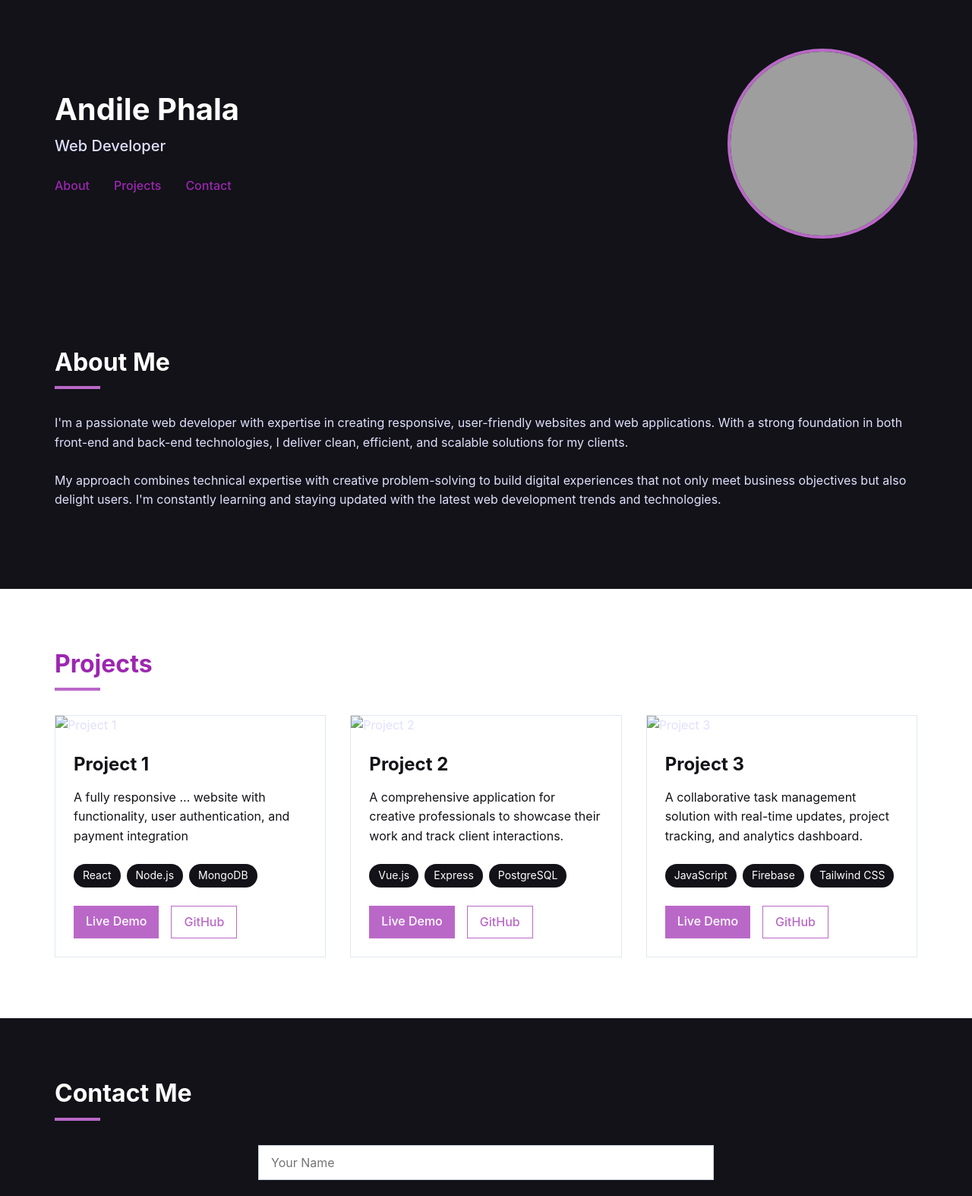
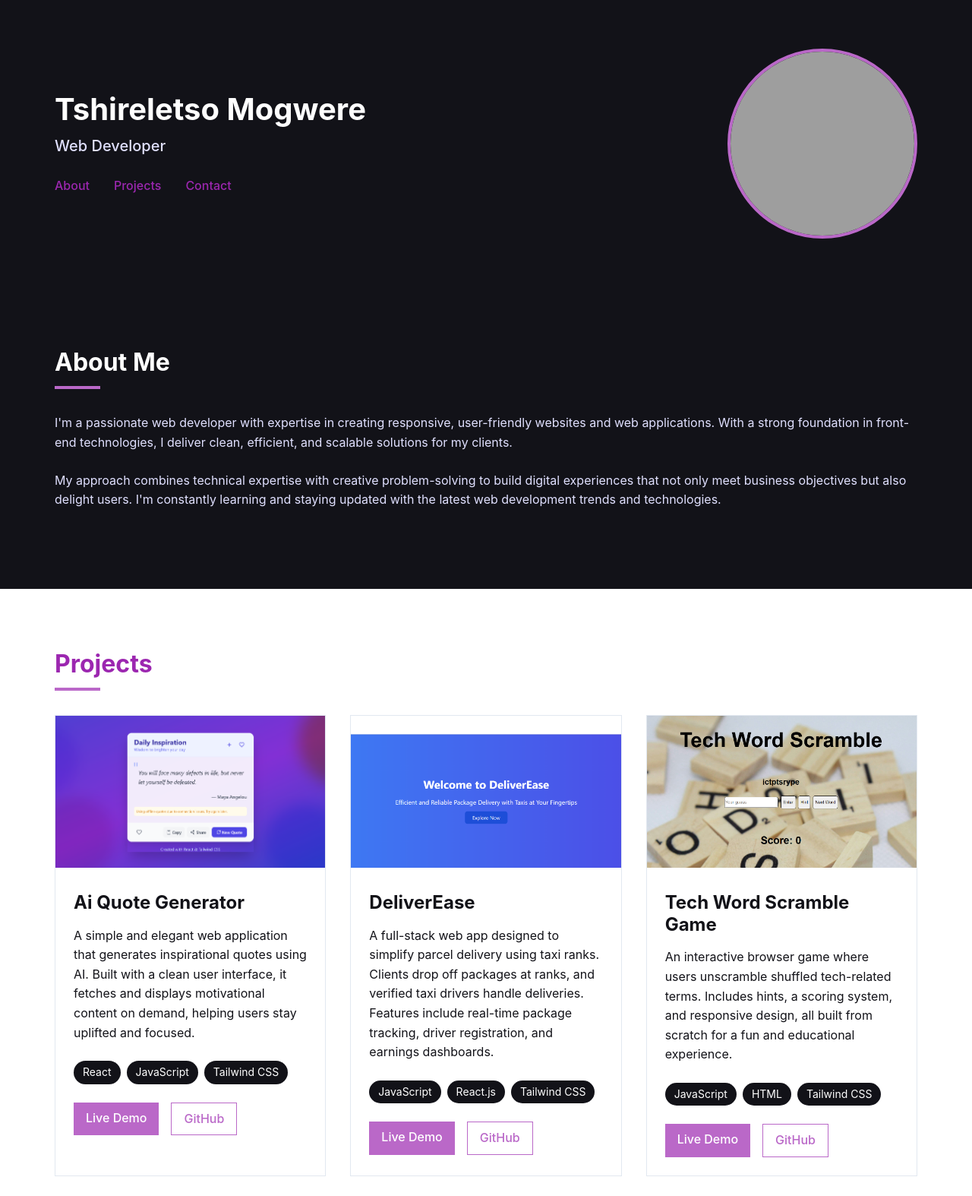
Before and after one commit to ClementMabila/MENTORY-PROJECT001, a plain HTML site: page pages/tshireletso.html in a window 1280 px wide. Shown: the top 1574 px of the page at 76% size. Drawn offline with Linux system fonts and the light colour scheme; grey boxes are pictures that could not be loaded.

Commit message:
This commit adds profile information and social links

```diff
--- a/pages/tshireletso.html
+++ b/pages/tshireletso.html
@@ -3,14 +3,14 @@
 <head>
   <meta charset="UTF-8" />
   <meta name="viewport" content="width=device-width, initial-scale=1.0" />
-  <title>Andile Phala | Web Developer</title>
+  <title>Tshireletso Mogwere | Web Developer</title>
 <link rel="stylesheet" href="../public/css/styles.css">
 </head>
 <body>
   <header>
     <div class="container header-container">
       <div class="header-text">
-        <h1>Andile Phala</h1>
+        <h1>Tshireletso Mogwere</h1>
         <p class="specialization">Web Developer</p>
         <nav>
           <ul>
@@ -20,7 +20,7 @@
           </ul>
         </nav>
       </div>
-      <img src="../public/images/Tshireletso T Mogwere - Web Developer 4.jpg" alt="Andile Phala" class="profile-image" />
+      <img src="../public/images/Tshireletso T Mogwere - Web Developer 4.jpg" alt="Tshireletso Mogwere" class="profile-image" />
     </div>
   </header>
 
@@ -29,7 +29,7 @@
       <div class="container">
         <h2>About Me</h2>
         <p>
-          I'm a passionate web developer with expertise in creating responsive, user-friendly websites and web applications. With a strong foundation in both front-end and back-end technologies, I deliver clean, efficient, and scalable solutions for my clients.
+          I'm a passionate web developer with expertise in creating responsive, user-friendly websites and web applications. With a strong foundation in front-end technologies, I deliver clean, efficient, and scalable solutions for my clients.
         </p>
         <p>
           My approach combines technical expertise with creative problem-solving to build digital experiences that not only meet business objectives but also delight users. I'm constantly learning and staying updated with the latest web development trends and technologies.
@@ -42,52 +42,52 @@
         <h2>Projects</h2>
         <div class="projects-container">
           <div class="project-card">
-            <img src="/api/placeholder/400/200" alt="Project 1" class="project-image" />
+            <img src="../public/images/Ai quote.png" alt="Project 1" class="project-image" />
             <div class="project-content">
-              <h3>Project 1</h3>
-              <p>A fully responsive ... website with functionality, user authentication, and payment integration</p>
+              <h3>Ai Quote Generator</h3>
+              <p>A simple and elegant web application that generates inspirational quotes using AI. Built with a clean user interface, it fetches and displays motivational content on demand, helping users stay uplifted and focused.</p>
               <div class="project-tags">
                 <span class="tag">React</span>
-                <span class="tag">Node.js</span>
-                <span class="tag">MongoDB</span>
+                <span class="tag">JavaScript</span>
+                <span class="tag">Tailwind CSS</span>
               </div>
               <div class="project-links">
-                <a href="#" class="project-btn">Live Demo</a>
-                <a href="#" class="project-btn secondary">GitHub</a>
+                <a href="https://aiqoutegenerator.vercel.app" class="project-btn">Live Demo</a>
+                <a href="https://github.com/TshireletsoMogwere/ai-quote-generator.git" class="project-btn secondary">GitHub</a>
               </div>
             </div>
           </div>
 
           <div class="project-card">
-            <img src="/api/placeholder/400/200" alt="Project 2" class="project-image" />
+            <img src="../public/images/JD.png" alt="Project 2" class="project-image" />
             <div class="project-content">
-              <h3>Project 2</h3>
-              <p>A comprehensive application for creative professionals to showcase their work and track client interactions.</p>
+              <h3>DeliverEase</h3>
+              <p>A full-stack web app designed to simplify parcel delivery using taxi ranks. Clients drop off packages at ranks, and verified taxi drivers handle deliveries. Features include real-time package tracking, driver registration, and earnings dashboards.</p>
               <div class="project-tags">
-                <span class="tag">Vue.js</span>
-                <span class="tag">Express</span>
-                <span class="tag">PostgreSQL</span>
+                <span class="tag">JavaScript</span>
+                <span class="tag">React.js</span>
+                <span class="tag">Tailwind CSS</span>
               </div>
               <div class="project-links">
-                <a href="#" class="project-btn">Live Demo</a>
-                <a href="#" class="project-btn secondary">GitHub</a>
+                <a href="https://jozidrop.vercel.app" class="project-btn">Live Demo</a>
+                <a href="https://github.com/TshireletsoMogwere/delivery-app.git" class="project-btn secondary">GitHub</a>
               </div>
             </div>
           </div>
 
           <div class="project-card">
-            <img src="/api/placeholder/400/200" alt="Project 3" class="project-image" />
+            <img src="../public/images/TWS.png" alt="Project 3" class="project-image" />
             <div class="project-content">
-              <h3>Project 3</h3>
-              <p>A collaborative task management solution with real-time updates, project tracking, and analytics dashboard.</p>
+              <h3>Tech Word Scramble Game</h3>
+              <p>An interactive browser game where users unscramble shuffled tech-related terms. Includes hints, a scoring system, and responsive design, all built from scratch for a fun and educational experience.</p>
               <div class="project-tags">
                 <span class="tag">JavaScript</span>
-                <span class="tag">Firebase</span>
+                <span class="tag">HTML</span>
                 <span class="tag">Tailwind CSS</span>
               </div>
               <div class="project-links">
-                <a href="#" class="project-btn">Live Demo</a>
-                <a href="#" class="project-btn secondary">GitHub</a>
+                <a href="https://techwordscramble.netlify.app" class="project-btn">Live Demo</a>
+                <a href="https://github.com/TshireletsoMogwere/Tech_Word_Scramble.git" class="project-btn secondary">GitHub</a>
               </div>
             </div>
           </div>
@@ -100,7 +100,7 @@
         <h2>Contact Me</h2>
         <form id="contact-form">
           <input type="text" name="name" placeholder="Your Name" required />
-          <input type="email" name="email" placeholder="Your Email" required />
+          <input type="emailto:tmogwere09@gmail.com" name="email" placeholder="Your Email" required />
           <textarea name="message" rows="5" placeholder="Your Message" required></textarea>
           <button type="submit">Send Message</button>
         </form>
@@ -111,15 +111,15 @@
   <footer>
     <div class="container">
         <div class="social-icons">
-            <a href="https://www.linkedin.com/in/yourprofile" target="_blank">
+            <a href="www.linkedin.com/in/tshireletsomogwere" target="_blank">
               <img src="https://www.svgrepo.com/show/448234/linkedin.svg" alt="LinkedIn" />
             </a>
-            <a href="https://github.com/yourusername" target="_blank">
+            <a href="https://github.com/TshireletsoMogwere" target="_blank">
               <img src="https://www.svgrepo.com/show/512317/github-142.svg" alt="GitHub" />
             </a>
           </div>
 
-      <p>&copy; 2025 Andile Phala. All rights reserved.</p>
+      <p>&copy; 2025 Tshireletso Mogwere. All rights reserved.</p>
     </div>
   </footer>
 <script src="../public/scripts/script.js"></script>
```
Also changed, not shown: public/images/Ai quote.png (added), public/images/JD.png (added), public/images/TWS.png (added).
